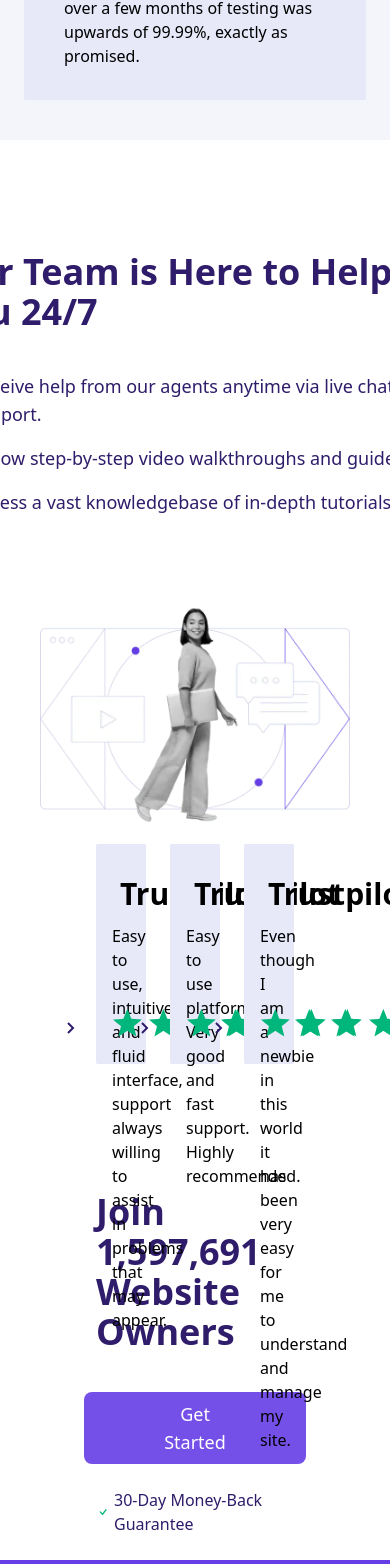
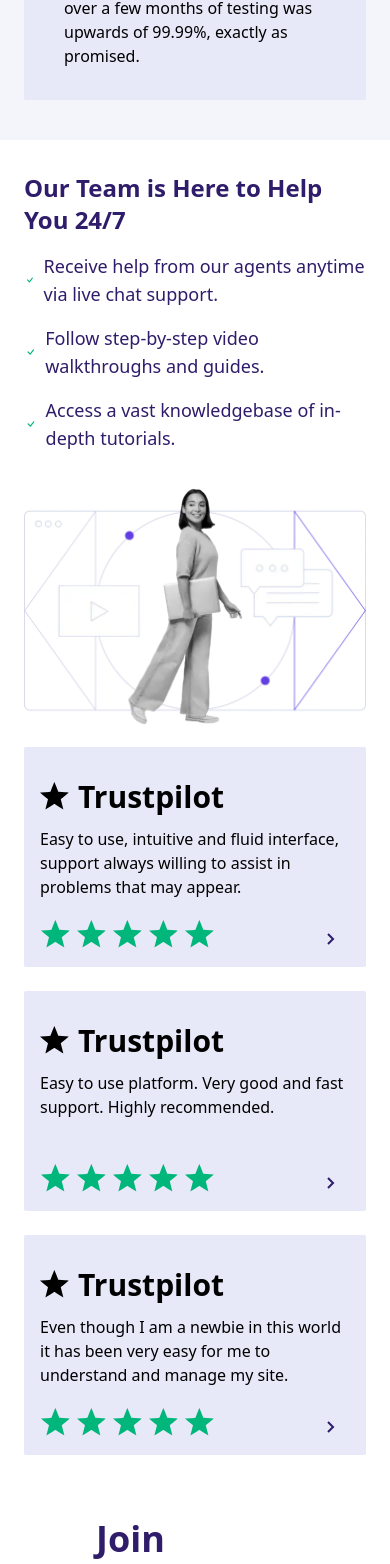
Before and after one commit to yeasinshakil/Deploy-React-project-on-cPanel, a React (Vite) app: page / in a window 390 px wide. Shown: the part 5299-6863 px from the top of the page. Built offline with nearby package versions, Linux system fonts and the light colour scheme.

Commit message:
home Custom support  section  responsive

```diff
--- a/src/components/pages/home/HomeAllinone/AllInOneReview.jsx
+++ b/src/components/pages/home/HomeAllinone/AllInOneReview.jsx
@@ -13,7 +13,7 @@ function AllInOneReview({ title, description, rating }) {
 
 
             <div className=''>
-                <div className=' flex items-center gap-1 absolute bottom-6 '>
+                <div className=' flex items-center gap-1 absolute lg:bottom-6 bottom-4 '>
                     {Array(rating)
                         .fill()
                         .map((_, i) => (
@@ -22,7 +22,7 @@ function AllInOneReview({ title, description, rating }) {
                             </p>
                         ))}
                 </div>
-                <p className=' absolute bottom-6 right-16 text-2xl text-primary cursor-pointer'>
+                <p className=' absolute lg:bottom-6 bottom-4 right-6 lg:right-16 text-2xl text-primary cursor-pointer'>
                     <BiChevronRight/>
                 </p>
             </div>
--- a/src/components/pages/home/HomeMaxmizeSpeed/MaxmizeSpeed.jsx
+++ b/src/components/pages/home/HomeMaxmizeSpeed/MaxmizeSpeed.jsx
@@ -32,7 +32,7 @@ function MaxmizeSpeed() {
                 </div>
             </div>
 
-            <div className=' grid grid-flow-col-1 lg:grid-cols-3 justify-center items-center gap-4 mt-8'>
+            <div className=' grid grid-row-col-1 lg:grid-cols-3 justify-center items-center gap-4 mt-8'>
                 {recommendData.map((data, i)=> (
                     <div
                     key={i}
--- a/src/components/pages/home/customSupport/CustomSupport.jsx
+++ b/src/components/pages/home/customSupport/CustomSupport.jsx
@@ -31,10 +31,10 @@ function CustomSupport() {
     return (
         <div>
 
-            <div className='px-10 py-4 sm:px-24 sm:py-8 w-full grid justify-center items-center grid-cols-1 sm:grid-cols-2 z-10'>
+            <div className='px-6 sm:px-10 py-4 lg:px-24 lg:py-8 w-full grid justify-center items-center grid-cols-1 lg:grid-cols-2 z-10'>
                 <div className=' flex flex-col justify-center items-center sm:justify-start sm:items-start'>
-                    <div className=' w-[500px] py-14'>
-                        <h1 className=' text-4xl font-semibold text-primary my-10'>Our Team is Here to Help You 24/7</h1>
+                    <div className=' lg:w-[500px] lg:py-14'>
+                        <h1 className=' text-2xl sm:text-3xl lg:text-4xl font-semibold text-primary my-4 sm:my-6 lg:my-10'>Our Team is Here to Help You 24/7</h1>
                         <div>
                             <div className='flex items-center mb-4'>
                                 <p className=' flex items-center gap-2 text-primary text-lg'><BsCheck className=' text-green' /> Receive help from our agents anytime via live chat support.</p>
@@ -58,14 +58,14 @@ function CustomSupport() {
                 </div>
 
 
-                <div className=' mt-4 sm:mt-20'>
+                <div className=' mt-4 lg:mt-20'>
                     <img src={allInOne} alt="" className=' w-full' />
                 </div>
             </div>
-            <div className=' grid grid-cols-3 gap-6 mx-24'>
+            <div className=' grid grid-cols-1 lg:grid-cols-3 gap-6 mx-6 lg:mx-24'>
 
                 {reviewData.map((data, i)=> (
-                    <div className=' h-[220px] bg-gray px-4 py-8 rounded-sm relative mb-16'>
+                    <div className=' h-[220px] sm:h-[200px] lg:h-[220px] bg-gray px-4 py-8 rounded-sm relative lg:mb-16'>
 
                         <AllInOneReview
                         key={i}
```
